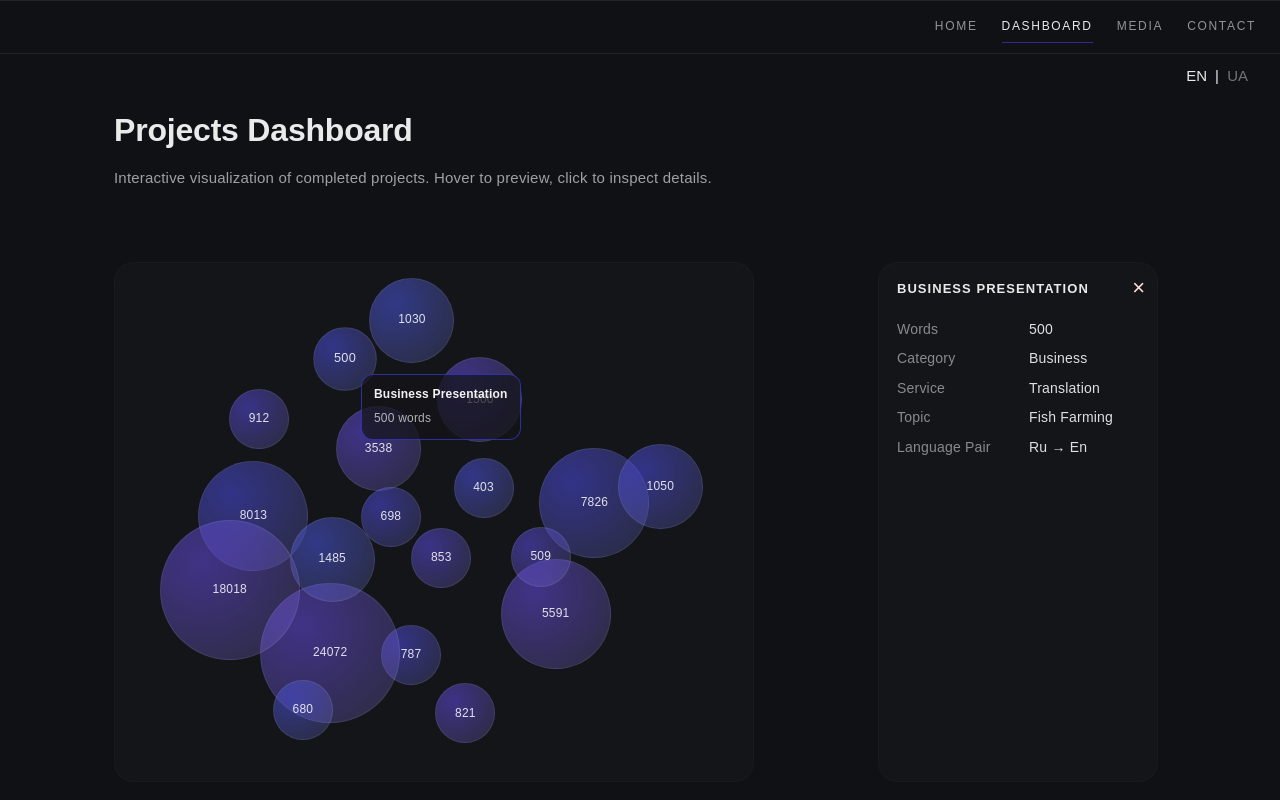
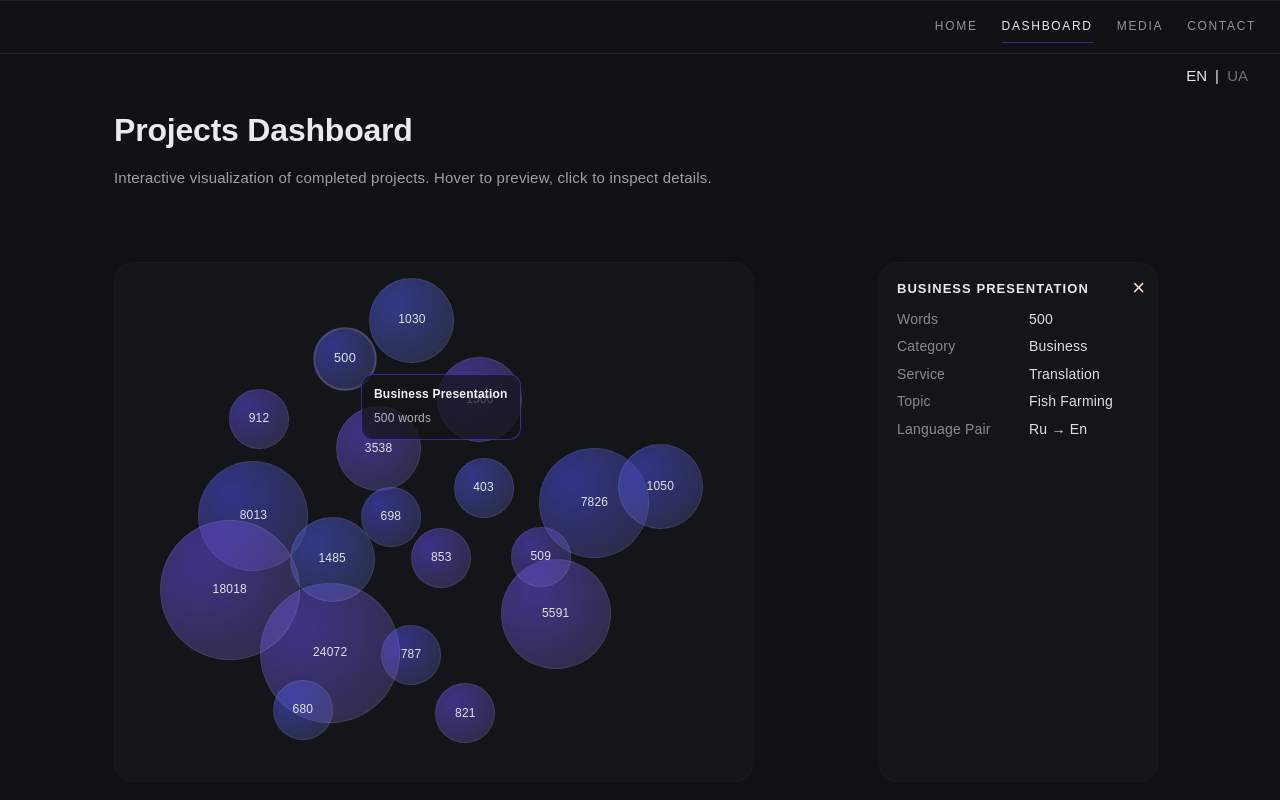
Before and after one commit to SillyCat88/nexia-lab-cv, a React (Vite) app: page /dashboard in a window 1280 px wide. Both pictures are taken after a click on the element "500". Shown: the top 800 px of the page. Built offline with nearby package versions, Linux system fonts and the light colour scheme.

Commit message:
Refactor Dashboard layout structure and naming consistency

```diff
--- a/src/pages/Contact/Contact.jsx
+++ b/src/pages/Contact/Contact.jsx
@@ -5,7 +5,7 @@ import LanguageSwitcher from "../../components/LanguageSwitcher/LanguageSwitcher
 import Footer from "../../components/Footer/Footer";
 
 import styles from "./Contact.module.css";
-import { contentContact } from "./contentContact";
+import { contentContact } from "./data/contentContact";
 
 
 export default function Contact({ lang, setLang }) {
--- a/src/pages/Dashboard/dashboard/BubbleChart.jsx
+++ b/src/pages/Dashboard/dashboard/BubbleChart.jsx
@@ -16,9 +16,9 @@ export default function BubbleChart({
   );
 
   return (
-    <div className={styles.bubbleChartWrapper}>
+    <div className={styles.bubbleChartLayout}>
       <div
-        className={styles.bubbleChart}
+        className={styles.bubbleChartContainer}
         ref={chartRef}
       >
         <div className={styles.bubbleStage}>
--- a/src/pages/Dashboard/dashboard/BubbleChart.module.css
+++ b/src/pages/Dashboard/dashboard/BubbleChart.module.css
@@ -2,20 +2,31 @@
    BUBBLE CHART
 ========================= */
 
-.bubbleChart {
-  position: relative;
-  width: 100%;
-  max-width: 680px;
-  min-height: 520px;
-  margin: 0 auto;
+.bubbleChartLayout {
   display: flex;
   align-items: center;
   justify-content: center;
   overflow: hidden;
 }
 
+.bubbleChartContainer {
+  position: relative;
+  width: 100%;
+  max-width: 680px;
+  min-height: 520px;
+  margin: 0 auto;
+  background: rgb(255 255 255 / 2%);
+  border: 1px solid rgb(255 255 255 / 2%);
+  border-radius: 20px;
+}
+
 .bubble {
   position: absolute;
+  background: radial-gradient(
+    circle at 30% 30%,
+    hsla(var(--hue), 60%, 55%, 0.6),
+    hsla(var(--hue), 55%, 72%, 0.18)
+  );
   border-radius: 50%;
   display: flex;
   justify-content: center;
@@ -25,12 +36,7 @@
   color: rgb(255 255 255 / 85%);
   cursor: pointer;
   border: 1px solid rgb(255 255 255 / 8%);
-  transition: transform 0.18s ease, box-shadow 0.18s ease;
-  background: radial-gradient(
-    circle at 30% 30%,
-    hsla(var(--hue), 60%, 55%, 0.6),
-    hsla(var(--hue), 55%, 72%, 0.18)
-  );
+  transition: transform 0.18s ease, border-transform 0.18s ease;
 }
 
 .bubble:hover {
@@ -39,16 +45,7 @@
 
 .active {
   transform: scale(1.06);
-}
-
-.bubbleChart {
-  background: rgb(255 255 255 / 2%);
-  border: 1px solid rgb(255 255 255 / 2%);
-  border-radius: 20px;
-}
-
-.bubbleChartWrapper {
-  position: relative;
+  border: 2px solid rgb(255 255 255 / 12%);
 }
 
 
--- a/src/pages/Dashboard/dashboard/Dashboard.jsx
+++ b/src/pages/Dashboard/dashboard/Dashboard.jsx
@@ -37,18 +37,19 @@ export default function Dashboard({ lang, setLang }) {
   const selected = t.items.find((project) => project.id === selectedId) ?? null;
 
   return (
-    <section className={styles.projects}>
+    <section className={styles.mainContainer}>
+      <div className={styles.mainLayout}>
         <LanguageSwitcher
           lang={lang}
           setLang={setLang}
         />
 
-      <header className={styles.dashboardHeader}>
-        <h1>{t.pageTitle}</h1>
-        <p>{t.pageDescription}</p>
+        <header className={styles.headerContainer}>
+          <h1 className={styles.headerTitle}>{t.pageTitle}</h1>
+          <p className={styles.headerText}>{t.pageDescription}</p>
         </header>
 
-      <div className={styles.dashboardGrid}>
+        <div className={styles.mainGrid}>
           {/* LEFT: BUBBLES */}
           <BubbleChart
             projects={t.items}
@@ -67,7 +68,7 @@ export default function Dashboard({ lang, setLang }) {
           />
         </div>
 
-      <div className={styles.bubbleChartMobilePlaceholder}>
+        <div className={styles.bubbleChartPlaceholder}>
           {t.mobilePlaceholder}
         </div>
 
@@ -77,6 +78,7 @@ export default function Dashboard({ lang, setLang }) {
         <Footer
           lang={lang}
         />
+      </div>
     </section>
   );
 }
--- a/src/pages/Dashboard/dashboard/Dashboard.module.css
+++ b/src/pages/Dashboard/dashboard/Dashboard.module.css
@@ -1,40 +1,42 @@
-.projects {
-  display: flex;
-  flex-direction: column;
-  gap:56px;
-
+.mainContainer {
   max-width: 1100px;
   margin: 56px auto 0;
   padding: 0 24px;
 }
 
-.dashboardGrid {
+.mainLayout {
+  display: flex;
+  flex-direction: column;
+  gap:56px;
+}
+
+.mainGrid {
   display: grid;
   grid-template-columns: minmax(640px, 1.3fr) minmax(280px, 0.7fr);
   gap: 124px;
   align-items: stretch;
 }
 
-.dashboardHeader {
+.headerContainer {
   display: flex;
   flex-direction: column;
   gap: var(--space-2);
 }
 
-.dashboardHeader h1 {
+.headerTitle {
   margin-bottom: var(--space-2);
   line-height: 1.25;
   font-size: clamp(2rem, 2.5vw, 3rem);
   font-weight: 600;
 }
 
-.dashboardHeader p {
+.headerText {
   max-width: 80ch;
   color: var(--muted);
   line-height: 1.6;
 }
 
-.bubbleChartMobilePlaceholder {
+.bubbleChartPlaceholder {
   display: none;
 }
 
@@ -52,11 +54,11 @@
 ========================= */
 
 @media (max-width: 900px) {
-  .dashboardGrid {
+  .mainGrid {
     display: none;
   }
 
-  .bubbleChartMobilePlaceholder {
+  .bubbleChartPlaceholder {
     display: flex;
     width: 100%;
     min-height: 300px;
@@ -71,7 +73,7 @@
 }
 
 @media (max-width: 600px) {
-  .projects {
+  .mainLayout {
     gap: 32px;
   }
 }
--- a/src/pages/Dashboard/dashboard/Explorer.jsx
+++ b/src/pages/Dashboard/dashboard/Explorer.jsx
@@ -6,9 +6,9 @@ export default function Explorer({
   setSelected,
 }) {
   return (
-    <div className={styles.explorerColumn}>
+    <div className={styles.explorerLayout}>
       {selected ? (
-        <div className={styles.explorer}>
+        <div className={styles.explorerContainer}>
           <button
             className={styles.explorerClose}
             onClick={() => setSelected(null)}
@@ -16,7 +16,7 @@ export default function Explorer({
             ×
           </button>
 
-          <h3>{selected.title}</h3>
+          <h3 className={styles.explorerTitle}>{selected.title}</h3>
 
           <div className={styles.explorerRow}>
             <span>{t.explorerWords}</span>
--- a/src/pages/Dashboard/dashboard/Explorer.module.css
+++ b/src/pages/Dashboard/dashboard/Explorer.module.css
@@ -1,23 +1,24 @@
 /* =========================
    EXPLORER
 ========================= */
-
-.explorer {
-  position: relative;
-  width: 100%;
-  padding: 18px;
+.explorerLayout {
   display: flex;
   flex-direction: column;
   gap: 10px;
+  align-items: stretch;
 }
 
-.explorer {
+.explorerContainer {
+  position: relative;
+  width: 100%;
+  min-height: 520px;
+  padding: 18px;
   background: rgb(255 255 255 / 2%);
   border: 1px solid rgb(255 255 255 / 2%);
   border-radius: 20px;
 }
 
-.explorer h3 {
+.explorerTitle {
   margin: 0 0 12px 0;
   padding-right: 24px;
   font-weight: 600;
@@ -42,6 +43,7 @@
   gap: 12px;
   font-size: 14px;
   line-height: 1.4;
+  margin-top: 8px;
 }
 
 .explorerRow span:first-child {
@@ -50,12 +52,6 @@
 
 .explorerRow span:last-child {
   opacity: 0.95;
-}
-
-.explorerColumn {
-  min-height: 520px;
-  display: flex;
-  align-items: stretch;
 }
 
 .explorerPlaceholder {
--- a/src/pages/Home/Home.module.css
+++ b/src/pages/Home/Home.module.css
@@ -72,23 +72,20 @@
 		background-color 0.2s ease;
 }
 
+.tagsContainer {
+	padding: var(--space-1) var(--space-3);
+	background: var(--surface-2);
+	border: 1px solid var(--border);
+	border-radius: 8px;
+	font-size: 13px;
+	letter-spacing: 0.2px;
+	white-space: nowrap;
+}
+
 .tagsLayout {
 	display: flex;
 	flex-wrap: wrap;
 	gap: var(--space-2);
-}
-
-.tagsContainer {
-	padding: var(--space-1) var(--space-3);
-
-	background: var(--surface-2);
-
-	border: 1px solid var(--border);
-	border-radius: 8px;
-
-	font-size: 13px;
-	letter-spacing: 0.2px;
-	white-space: nowrap;
 }
 
 .tagsContainer:hover {
@@ -159,7 +156,6 @@
 	display: flex;
 	flex-direction: column;
 	gap: var(--space-2);
-
 	margin-top: var(--space-2);
 }
 
```
Also changed, not shown: src/pages/Contact/data/contentContact.js (renamed from src/pages/Contact/contentContact.js). Lines whose indentation alone changed are shown as unchanged.
